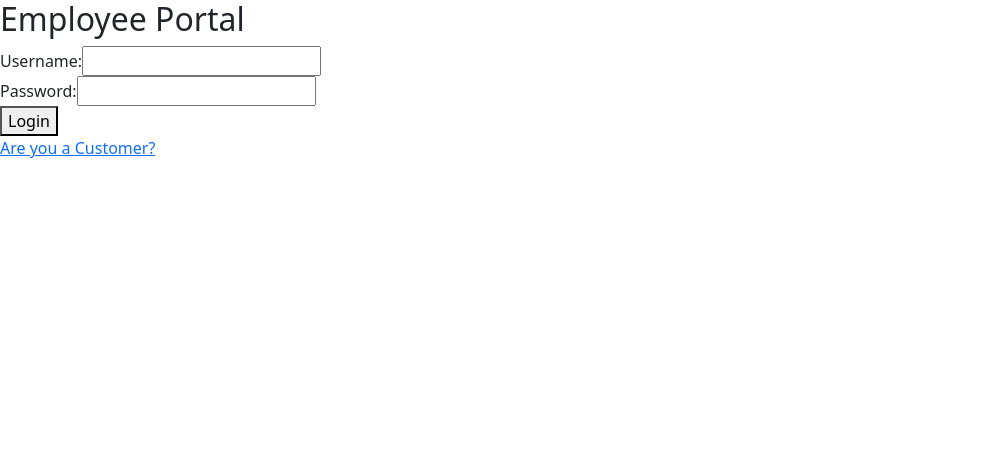
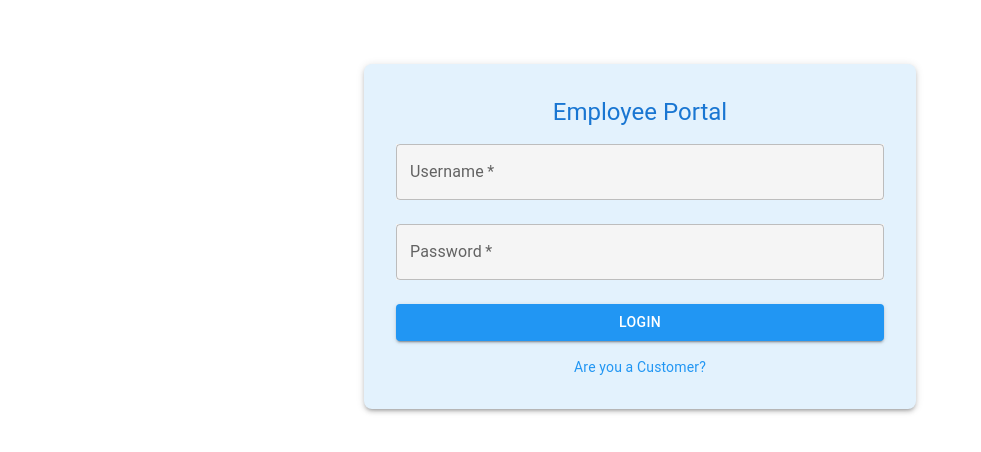
Before and after one commit to ST10061072/PaymentSystem, a React (Vite) app in the folder LOGIN_REGISTER/payment_app/: page /employeeLogin in a window 1280 px wide. Shown: the top 452 px of the page, without its empty margins (0-981 px from the left). Built offline with nearby package versions, Linux system fonts and the light colour scheme.

Commit message:
Added Logout functionality for CustomerDashboard

```diff
--- a/LOGIN_REGISTER/payment_app/src/EmployeeDashboard.jsx
+++ b/LOGIN_REGISTER/payment_app/src/EmployeeDashboard.jsx
@@ -2,28 +2,17 @@ import React, { useEffect, useCallback, useState } from 'react';
 import { useNavigate } from 'react-router-dom';
 import { AppBar, Toolbar, Typography, Button, Container, Box, Card, CardContent, CardActions , Grid } from '@mui/material';
 import { blue, grey } from '@mui/material/colors';
-import axios from 'axios';
 
 const EmployeeDashboard = () => {
   const navigate = useNavigate();
 
   // Dummy data for pending transactions with additional details
-  const [pendingTransactions, setPendingTransactions] = useState([]);
-
-  // Function to fetch pending transactions from the database
-  const fetchPendingTransactions = useCallback(async (token) => {
-    try {
-      const response = await axios.get('https://localhost:3000/employeeDashboard', { // Use the correct API endpoint URL
-        headers: {
-          Authorization: `Bearer ${token}`, // Send token in the Authorization header
-        },
-      });
-       setPendingTransactions(response.data); // Assuming response.data contains an array of transactions
-    } catch (error) {
-      console.error('Error fetching pending transactions:', error);
-    }
-  }, []);
-
+  const [pendingTransactions] = useState([
+    { recipientAccNumber: 2182798712, recipientName: 'Nyasha', amount: 150.75, Date: '01 January 2024', RecipientBank: 'StandardBank', swiftCode: '2378728' },
+    { recipientAccNumber: 2182798712, recipientName: 'Nabeel', amount: 300.00, Date: '01 January 2024', RecipientBank: 'StandardBank', swiftCode: '2378728' },
+    { recipientAccNumber: 2182798712, recipientName: 'Nabeel', amount: 300.00, Date: '01 January 2024', RecipientBank: 'StandardBank', swiftCode: '2378728' },
+    { recipientAccNumber: 2182798712, recipientName: 'Nabeel', amount: 300.00, Date: '01 January 2024', RecipientBank: 'StandardBank', swiftCode: '2378728' },
+  ]);
 
   // Handle logout, clear token, and redirect to login
   const handleLogout = useCallback(() => {
@@ -32,11 +21,8 @@ const EmployeeDashboard = () => {
   }, [navigate]);
 
   // Navigate to transaction verification page
-  const handleViewTransactions = (transactionId) => {
-    const token = localStorage.getItem('token');
-    navigate(`/transactionVerification/${transactionId}`,{
-      state: { token },
-    });
+  const handleViewTransactions = () => {
+    navigate(`/TransactionVerification/`);
   };
 
   // Navigate to all transactions page
@@ -49,8 +35,6 @@ const EmployeeDashboard = () => {
     const token = localStorage.getItem('token');
     if (!token) {
       handleLogout();
-    }else{
-      fetchPendingTransactions(token);
     }
 
     // Event listener for the back button press
@@ -64,7 +48,7 @@ const EmployeeDashboard = () => {
     return () => {
       window.removeEventListener('popstate', handlePopState);
     };
-  }, [handleLogout, fetchPendingTransactions]);
+  }, [handleLogout]);
 
   return (
     <div>
@@ -113,10 +97,10 @@ const EmployeeDashboard = () => {
                     {/* Boxed transaction data */}
                     <Box sx={{ border: `1px solid ${grey[400]}`, p: 2, borderRadius: 1, bgcolor: blue[100] }}>
                       <Typography variant="body1" sx={{ mb: 3 }}><strong>Recipient:</strong> {transaction.recipientName}</Typography>  {/* Added extra spacing here */}
-                      <Typography variant="body2" color="text.secondary" sx={{ mb: 2 }}><strong>Account Number:</strong> {transaction.recipientAccountNumber}</Typography>
+                      <Typography variant="body2" color="text.secondary" sx={{ mb: 2 }}><strong>Account Number:</strong> {transaction.recipientAccNumber}</Typography>
                       <Typography variant="body2" color="text.secondary" sx={{ mb: 2 }}><strong>Amount:</strong> ${transaction.amount}</Typography>
-                      <Typography variant="body2" color="text.secondary" sx={{ mb: 2 }}><strong>Date:</strong> {transaction.date}</Typography>
-                      <Typography variant="body2" color="text.secondary" sx={{ mb: 2 }}><strong>Bank:</strong> {transaction.recipientBank}</Typography>
+                      <Typography variant="body2" color="text.secondary" sx={{ mb: 2 }}><strong>Date:</strong> {transaction.Date}</Typography>
+                      <Typography variant="body2" color="text.secondary" sx={{ mb: 2 }}><strong>Bank:</strong> {transaction.RecipientBank}</Typography>
                       <Typography variant="body2" color="text.secondary"><strong>SWIFT Code:</strong> {transaction.swiftCode}</Typography>
                     </Box>
                   </CardContent>
@@ -124,9 +108,7 @@ const EmployeeDashboard = () => {
                     <Button
                       variant="contained"
                       color="primary"
-                      onClick={() => transaction._id ? handleViewTransactions(transaction._id):
-                        console.error('Transaction ID not found')
-                      }
+                      onClick={() => handleViewTransactions(index)}
                     >
                       Verify
                     </Button>
--- a/LOGIN_REGISTER/payment_app/src/EmployeeLogin.jsx
+++ b/LOGIN_REGISTER/payment_app/src/EmployeeLogin.jsx
@@ -1,101 +1,101 @@
 import React, { useState } from 'react';
-import { Link } from "react-router-dom";
-import axios from "axios";
-import {useNavigate} from "react-router-dom"
+import { Link, useNavigate } from 'react-router-dom';
+import axios from 'axios';
+import { Box, Button, Container, Typography, TextField, Paper } from '@mui/material';
 import DOMPurify from 'dompurify';
-import { set } from 'mongoose';
+import { blue, grey } from '@mui/material/colors';
 
 const EmployeeLogin = () => {
-
     const [username, setUsername] = useState('');
     const [password, setPassword] = useState('');
     const [error, setError] = useState('');
+    const navigate = useNavigate();
 
-    // Define a regex pattern for allowed characters (e.g., alphanumeric and some special characters)
+    // Define a regex pattern for allowed characters
     const usernamePattern = /^[a-zA-Z0-9_]{3,20}$/;
     const passwordPattern = /^[a-zA-Z0-9!@#$%^&*()_+]{6,20}$/;
 
-    // Validate the input against the pattern
-    const validateInput = (input, pattern) => {
-        return pattern.test(input);
-    };
+    // Validate the input
+    const validateInput = (input, pattern) => pattern.test(input);
 
-    const navigate = useNavigate()
-    const token = localStorage.getItem('token');
-
-    //Logic when Login button is clicked
+    // Handle login logic
     const handleLogin = (e) => {
         e.preventDefault();
 
-        // Validate the username
         if (!validateInput(username, usernamePattern)) {
-            setError('Invalid username. Only alphanumeric characters and underscores are allowed, Must be 3-20 characters long.');
+            setError('Invalid username. Use alphanumeric characters, 3-20 characters.');
             return;
-          }
-          if (!validateInput(password, passwordPattern)) {
-            setError('Invalid password. Only alphanumeric characters and special characters !@#$%^&*()_+ are allowed, Must be 6-20 characters long.');
+        }
+        if (!validateInput(password, passwordPattern)) {
+            setError('Invalid password. Use alphanumeric and !@#$%^&*()_+, 6-20 characters.');
             return;
-          }
-          setError('');
+        }
+        setError('');
 
-        // Sanitize the input
         const cleanUsername = DOMPurify.sanitize(username);
         const cleanPassword = DOMPurify.sanitize(password);
 
-        //Login logic using Parameterized queries for SQL injection prevention
         axios.post('https://localhost:3000/employeeLogin', {
             username: cleanUsername,
-            password: cleanPassword })
-
-        //If login is successful, store token in local storage and navigate to employee dashboard
+            password: cleanPassword
+        })
         .then(result => {
             const token = result.data.token;
             if (token) {
-                localStorage.setItem("token", token);
-                console.log("Login successful, token stored:", token);
-                navigate("/employeeDashboard");
+                localStorage.setItem('token', token);
+                navigate('/employeeDashboard');
             } else {
-                console.log("Login failed: No token received.");
+                setError('Login failed: No token received.');
             }
         })
-        .catch(err => {
-            console.error(err);
-            console.log(`An error occurred: ${err.message}`);
-        });
-
-        //Log the employee ID and password for debugging
-        console.log('Username:', username);
-        console.log('Password:', password);
+        .catch(err => setError(`An error occurred: ${err.message}`));
     };
 
     return (
-        <div className="login-container">
-            <h2 className="employee-header">Employee Portal</h2>
-            <form onSubmit={handleLogin} className ="employee-form">
-                <div className="form-group">
-                    <label htmlFor="username">Username:</label>
-                    <input
-                        type="text"
-                        id="username"
+        <Container maxWidth="sm" sx={{ mt: 8 }}>
+            <Paper elevation={3} sx={{ padding: 4, bgcolor: blue[50], borderRadius: 2 }}>
+                <Typography variant="h5" align="center" gutterBottom sx={{ color: blue[700] }}>
+                    Employee Portal
+                </Typography>
+                <Typography variant="body2" align="center" color="error" sx={{ mb: 2 }}>
+                    {error}
+                </Typography>
+                <Box component="form" onSubmit={handleLogin} sx={{ textAlign: 'center' }}>
+                    <TextField
+                        label="Username"
+                        variant="outlined"
+                        fullWidth
+                        required
                         value={username}
                         onChange={(e) => setUsername(e.target.value)}
+                        sx={{ mb: 3, bgcolor: grey[100] }}
+                    />
+                    <TextField
+                        label="Password"
+                        type="password"
+                        variant="outlined"
+                        fullWidth
                         required
-                    />
-                </div>
-                <div className="form-group">
-                    <label htmlFor="password">Password:</label>
-                    <input
-                        type="password"
-                        id="password"
                         value={password}
                         onChange={(e) => setPassword(e.target.value)}
-                        required
+                        sx={{ mb: 3, bgcolor: grey[100] }}
                     />
-                </div>
-                <button type="submit">Login</button>
-            </form>
-            <Link to="/login">Are you a Customer?</Link>
-        </div>
+                    <Button
+                        type="submit"
+                        variant="contained"
+                        fullWidth
+                        sx={{ bgcolor: blue[500], color: 'white', mb: 2 }}
+                    >
+                        Login
+                    </Button>
+                </Box>
+                <Typography variant="body2" align="center" sx={{ color: blue[500] }}>
+                    <Link to="/login" style={{ textDecoration: 'none', color: blue[500] }}>
+                        Are you a Customer?
+                    </Link>
+                </Typography>
+            </Paper>
+        </Container>
     );
 };
 
--- a/LOGIN_REGISTER/payment_app/src/components/Menu.jsx
+++ b/LOGIN_REGISTER/payment_app/src/components/Menu.jsx
@@ -1,14 +1,17 @@
-import React from 'react';
+import React, { useState } from 'react';
 import { useNavigate } from 'react-router-dom';
 import { Button, Box } from '@mui/material';
 
-
 const Menu = () => {
   const navigate = useNavigate();
+  const [message, setMessage] = useState('');
 
   const handleNavigate = (path) => {
     if (path === '/transactions' || path === '/payments') {
       setMessage('This functionality is not available yet.');
+    } else if (path === '/') {
+      localStorage.removeItem('token'); // Clear the token for logout
+      navigate('/'); // Redirect to the login or home page
     } else {
       setMessage('');
       navigate(path);
```
